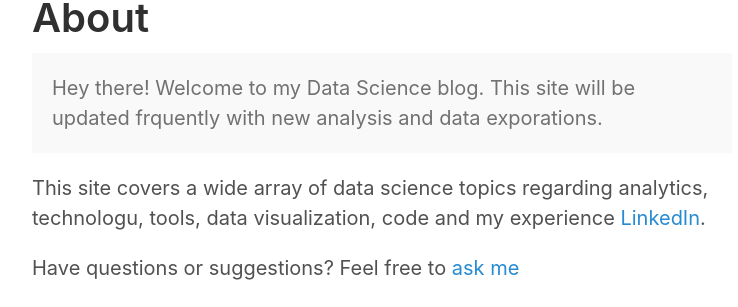
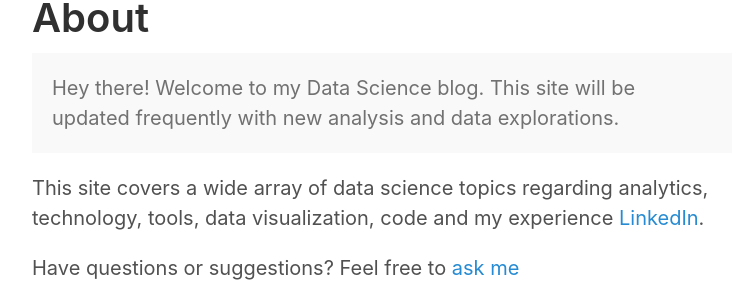
Before and after one commit to cleotilderuiz/cleotilderuiz.github.io, a Jekyll site: the page built from about.md, in a window 1280 px wide. Shown: the part 170-477 px from the top of the page, without its empty margins (258-996 px from the left). Built offline with Jekyll 4.4.1, drawn with Linux system fonts in a browser that asks for light colours.

Commit message:
fixed spelling

```diff
--- a/about.md
+++ b/about.md
@@ -4,10 +4,10 @@ title: About
 ---
 
 <p class="message">
-  Hey there! Welcome to my Data Science blog. This site will be updated frquently with new analysis and data exporations.
+  Hey there! Welcome to my Data Science blog. This site will be updated frequently with new analysis and data explorations.
 </p>
 
-This site covers a wide array of data science topics regarding analytics, technologu, tools, data visualization, code and my experience [LinkedIn](https://www.linkedin.com/in/cleo-ruiz-103126133/).
+This site covers a wide array of data science topics regarding analytics, technology, tools, data visualization, code and my experience [LinkedIn](https://www.linkedin.com/in/cleo-ruiz-103126133/).
 
 Have questions or suggestions? Feel free to [ask me](https://www.linkedin.com/in/cleo-ruiz-103126133/)
 
```
